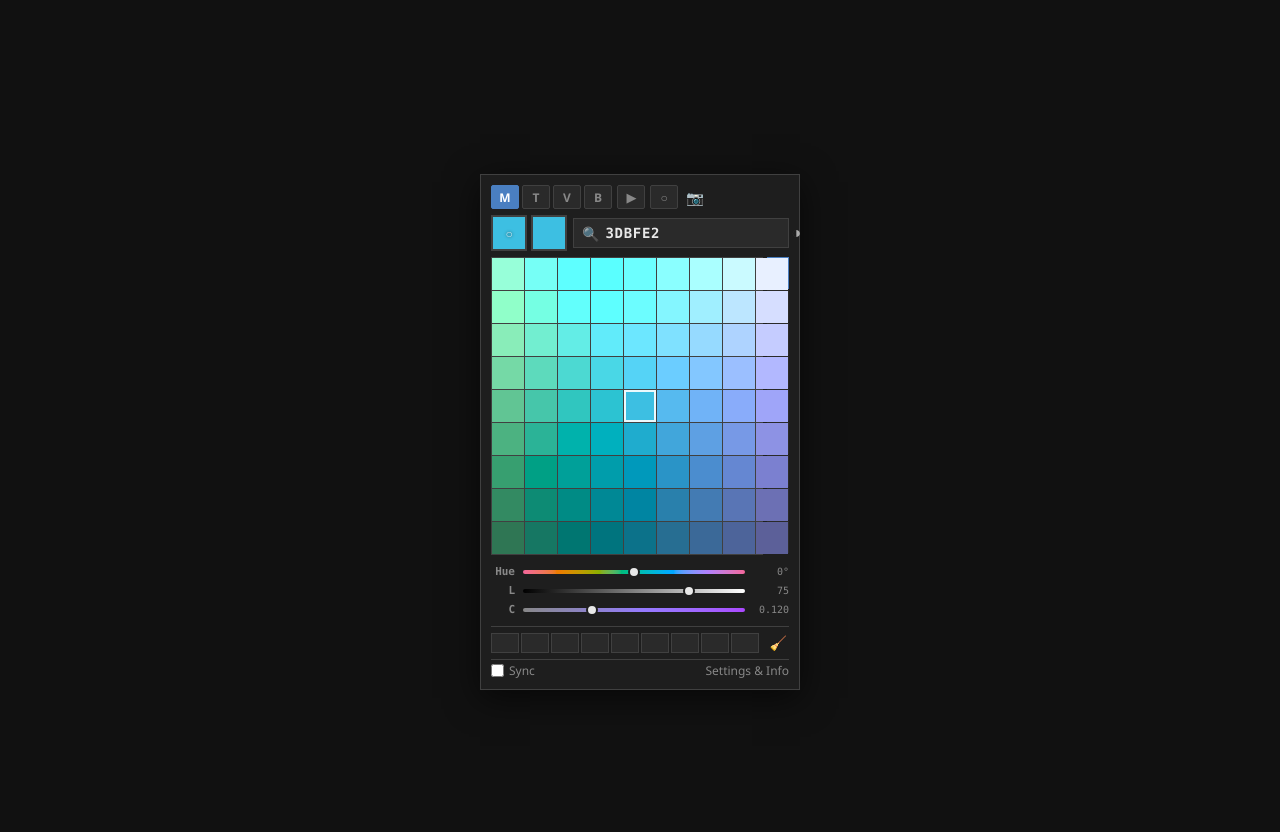
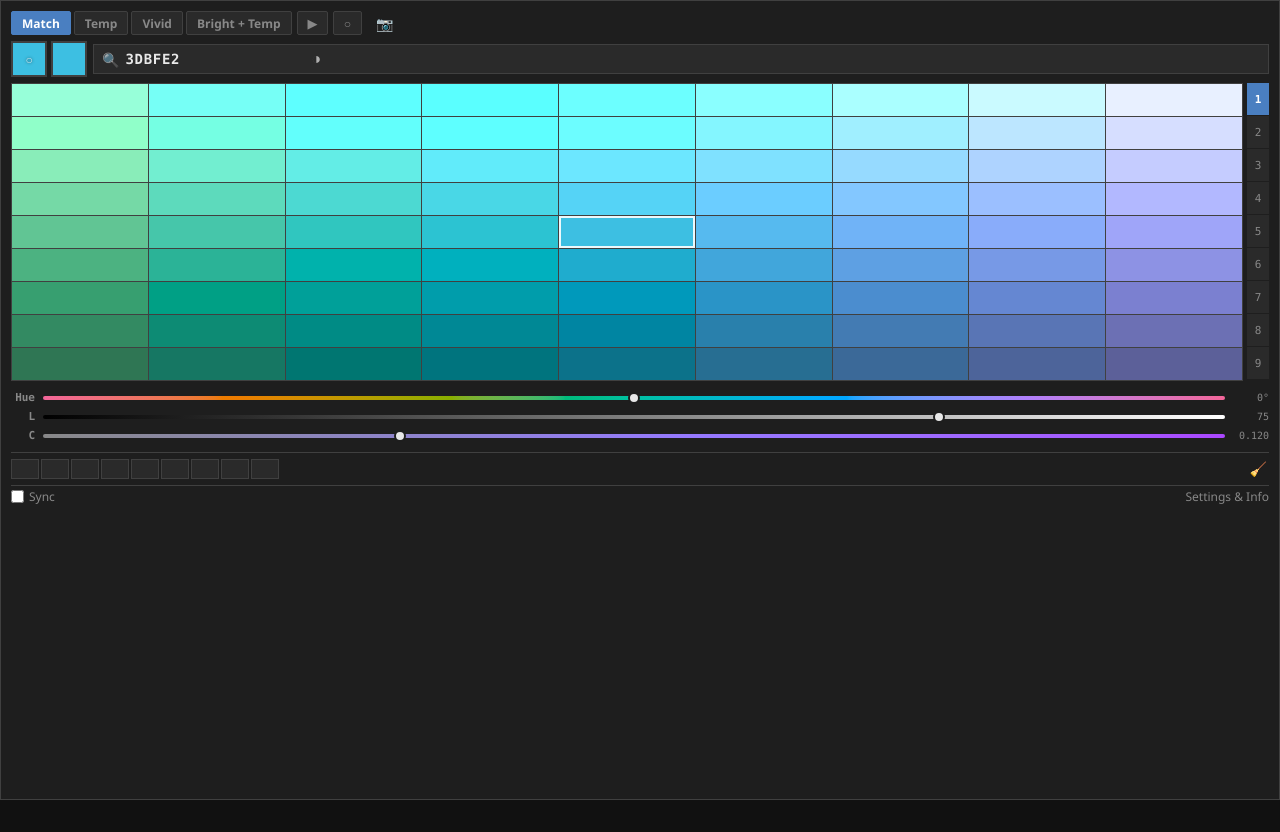
Before and after one commit to rhenoa24/OKLCH-Palette, an Angular app: page / in a window 1280 px wide. After the commit the page ends 800 px from the top, so only its background shows below. Built offline with nearby package versions, Linux system fonts and the light colour scheme.

Commit message:
styling update

```diff
--- a/src/app/app.component.scss
+++ b/src/app/app.component.scss
@@ -2,7 +2,8 @@
   display: flex;
   justify-content: center;
   align-items: center;
-  min-height: 100vh;
+  width: 100%;
+  height: 100%;
 }
 
 .app-shell {
@@ -27,7 +28,9 @@
   font-family: var(--font-ui);
   font-size: 13px;
   // Scale support
-  width: calc(320px * var(--ui-scale, 1));
+  /*width: calc(320px * var(--ui-scale, 1));*/
+  width: 100%;
+  height: 100%;
   transform-origin: top center;
   // Subtle window border
   border: 1px solid var(--color-border);
--- a/src/app/components/mode-selector/mode-selector.component.html
+++ b/src/app/components/mode-selector/mode-selector.component.html
@@ -4,7 +4,7 @@
   <button class="mode-btn"
           [class.active]="!showWheel() && activeMode() === tab.id"
           (click)="selectMode(tab.id)"
-          [title]="tab.id === 'M' ? 'Match — perceptual lightness' :
+          [title]="tab.id === 'M' ? ' — perceptual lightness' :
                tab.id === 'V' ? 'Vivid — boosted chroma' :
                tab.id === 'T' ? 'Temperature — cool to warm' : 'Brightness + Temperature'">
     {{ tab.label }}
--- a/src/app/components/mode-selector/mode-selector.component.scss
+++ b/src/app/components/mode-selector/mode-selector.component.scss
@@ -5,8 +5,9 @@
 }
 
 .mode-btn {
-  width: 28px;
+  min-width: 28px;
   height: 24px;
+  padding-inline: 10px;
   background: var(--color-surface-2);
   border: 1px solid var(--color-border);
   color: var(--color-text-muted);
--- a/src/app/components/mode-selector/mode-selector.component.ts
+++ b/src/app/components/mode-selector/mode-selector.component.ts
@@ -22,10 +22,10 @@ interface WheelTab {
 })
 export class ModeSelectorComponent {
   readonly paletteModes: ModeTab[] = [
-    { id: 'M', label: 'M' },
-    { id: 'T', label: 'T' },
-    { id: 'V', label: 'V' },
-    { id: 'B', label: 'B' },
+    { id: 'M', label: 'Match' },
+    { id: 'T', label: 'Temp' },
+    { id: 'V', label: 'Vivid' },
+    { id: 'B', label: 'Bright + Temp' },
   ];
 
   readonly wheelModes: WheelTab[] = [
--- a/src/app/components/palette-grid/palette-grid.component.scss
+++ b/src/app/components/palette-grid/palette-grid.component.scss
@@ -17,6 +17,7 @@
   cursor: pointer;
   position: relative;
   flex-shrink: 0;
+  flex-grow: 1;
 
   &:hover {
     outline: 2px solid rgba(255, 255, 255, 0.6);
--- a/src/styles.scss
+++ b/src/styles.scss
@@ -13,7 +13,6 @@ body {
   display: flex;
   justify-content: center;
   align-items: flex-start;
-  padding: 32px 16px;
 }
 
 // Prevent context menu on palette right-clicks from browser
```
